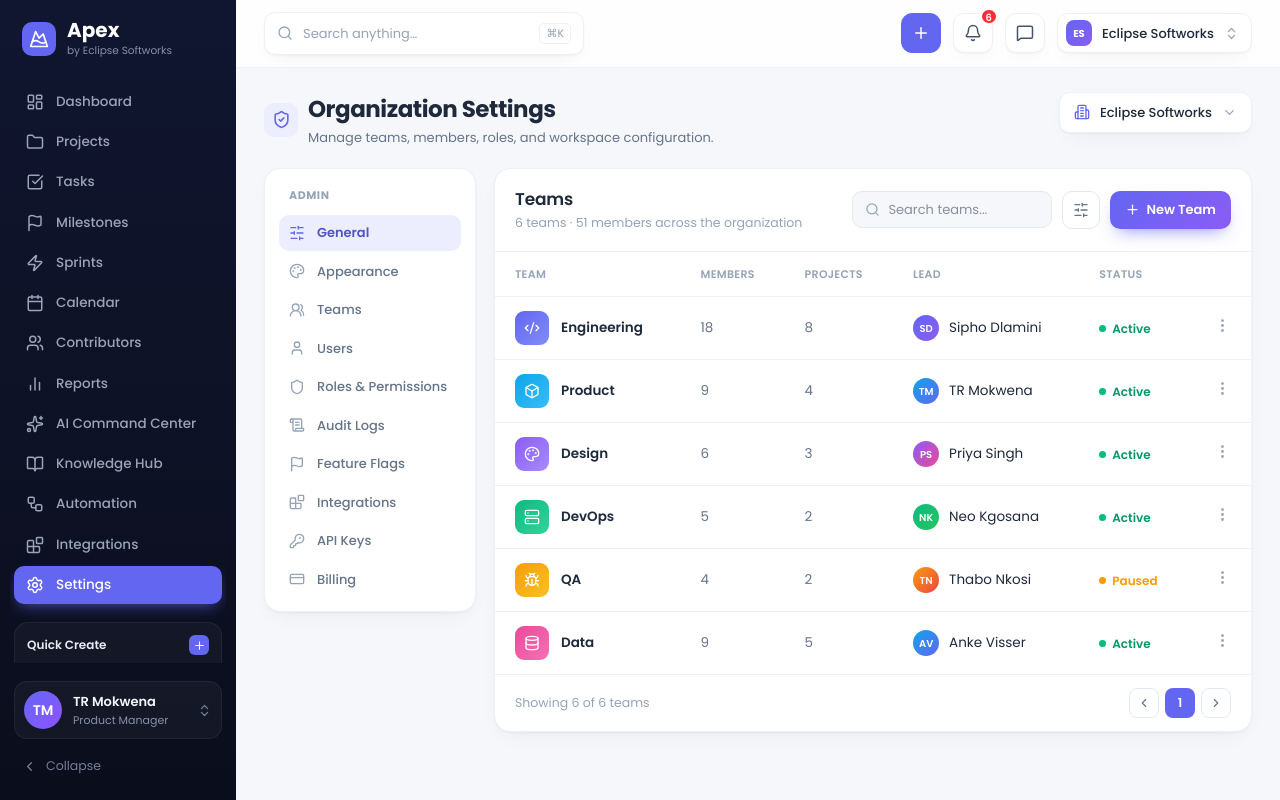
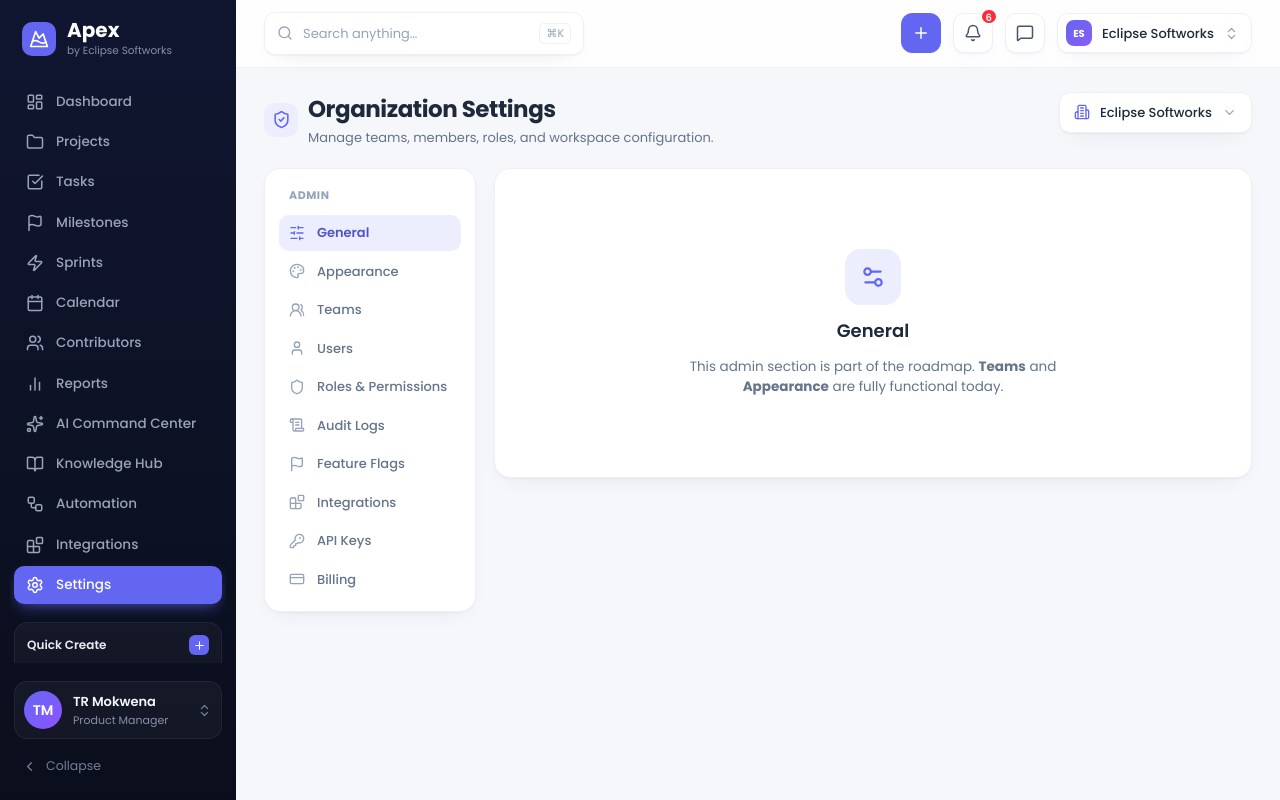
Before and after one commit to TR-Mokwena/apex-web, a Next.js app: page /settings in a window 1280 px wide. Both pictures are taken after a click on the button "General". Built offline with nearby package versions, Linux system fonts and the light colour scheme.

Commit message:
feat: enhance SettingsPage with dynamic content display for Appearance and Teams sections

```diff
--- a/app/(app)/settings/page.jsx
+++ b/app/(app)/settings/page.jsx
@@ -61,7 +61,20 @@ export default function SettingsPage() {
           </div>
         </div>
 
-        {/* teams panel */}
+        {/* content per section */}
+        {active === "Appearance" && <div className="flex-1 min-w-0"><ThemePicker /></div>}
+
+        {active !== "Appearance" && active !== "Teams" && (
+          <div className="flex-1 min-w-0 card grid place-items-center py-20 text-center">
+            <div className="flex flex-col items-center gap-3 max-w-[380px]">
+              <span className="grid place-items-center w-14 h-14 rounded-2xl bg-brand-soft text-brand"><Icon name="Settings2" size={26} /></span>
+              <h3 className="m-0 text-lg font-semibold">{active}</h3>
+              <p className="m-0 text-[13.5px] text-ink-2">This admin section is part of the roadmap. <b>Teams</b> and <b>Appearance</b> are fully functional today.</p>
+            </div>
+          </div>
+        )}
+
+        {active === "Teams" && (
         <div className="flex-1 min-w-0 card !shadow-card">
           <div className="flex items-center justify-between gap-3.5 p-[18px_20px] border-b border-line flex-wrap">
             <div>
@@ -114,6 +127,7 @@ export default function SettingsPage() {
             </div>
           </div>
         </div>
+        )}
       </div>
     </>
   );
```
